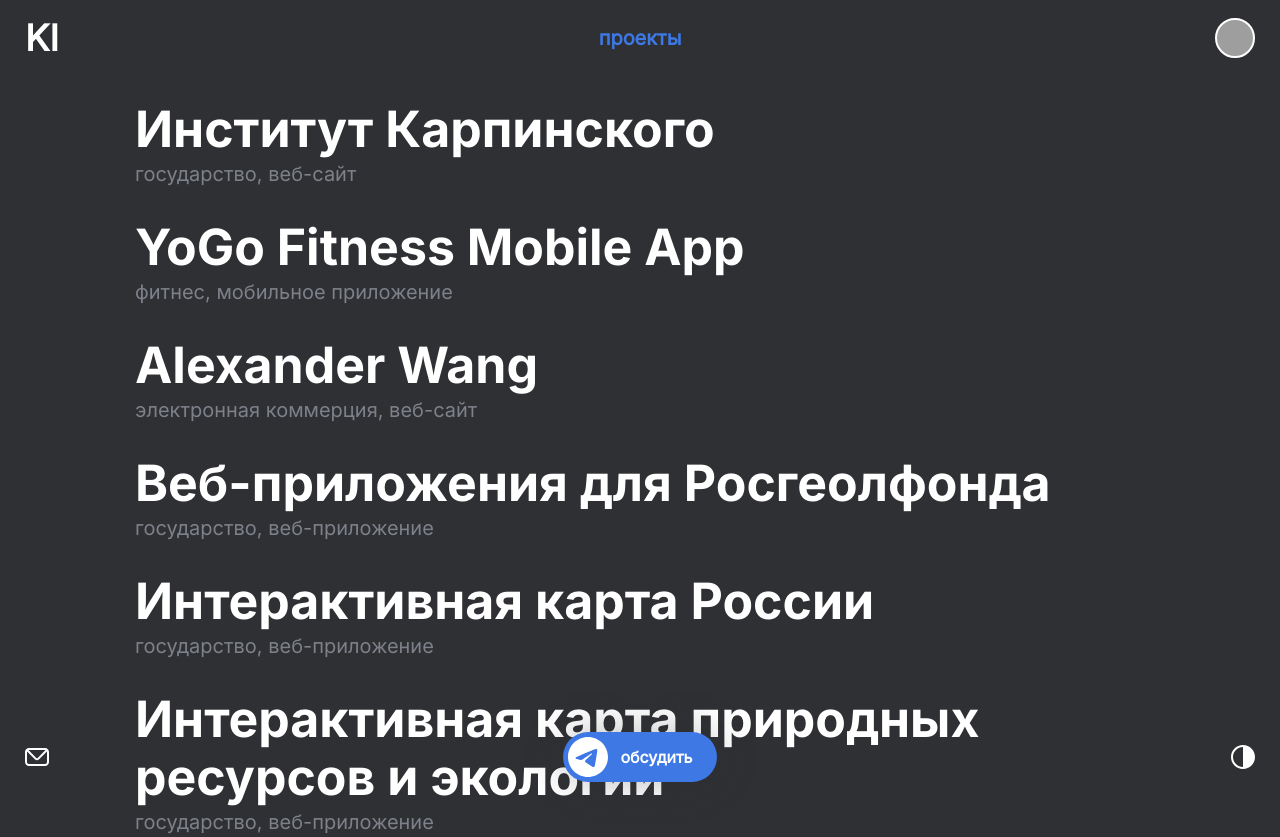
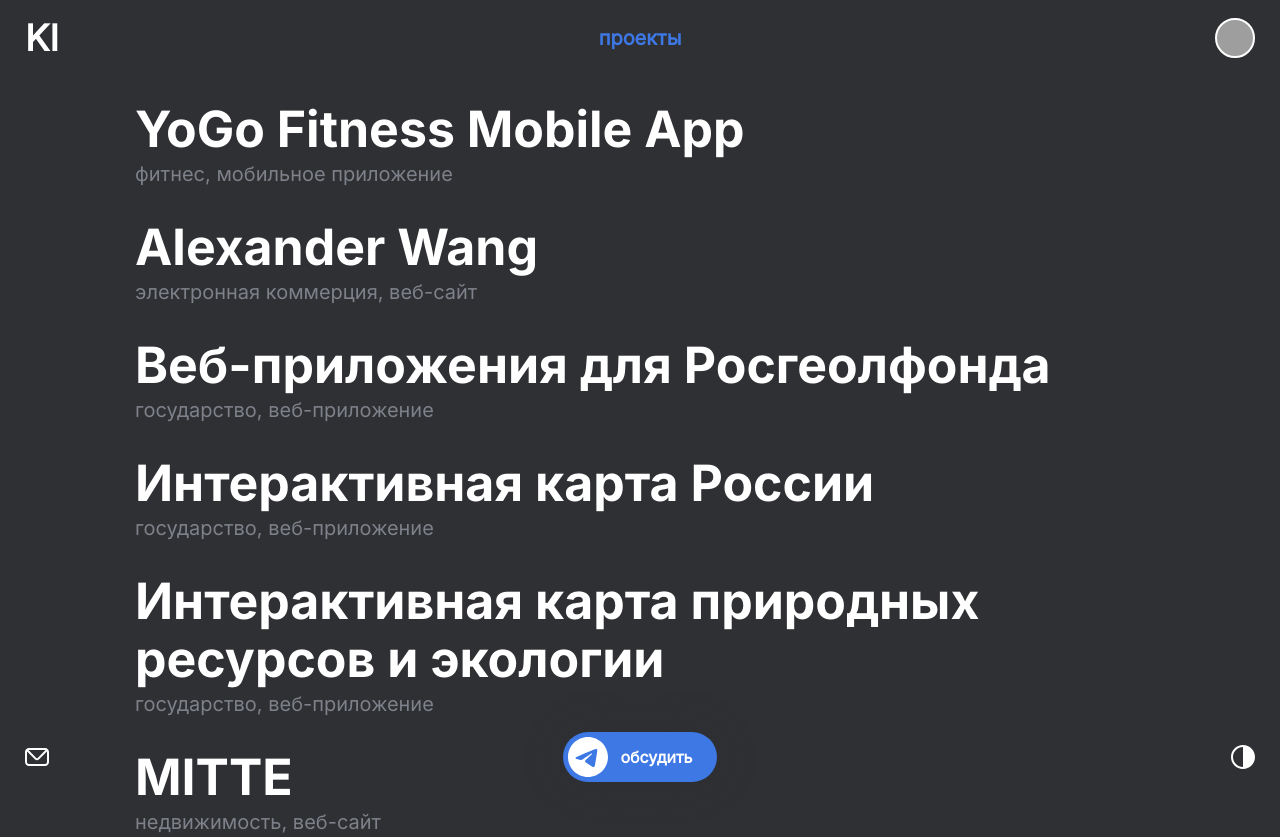
Before and after one commit to h00kdump/KI-studio, a website: page src/projects.html in a window 1280 px wide. Shown: the top 837 px of the page. Drawn offline with nearby package versions, Linux system fonts and the light colour scheme; files that its build step writes are made by us from their sources; grey boxes are pictures that could not be loaded.

Commit message:
hided last project

```diff
--- a/src/projects.html
+++ b/src/projects.html
@@ -1233,11 +1233,11 @@
 
         <section class="projects">
 
-            <div class="projects__one_project projects__one_project" id="openModal14">
+            <!-- <div class="projects__one_project projects__one_project" id="openModal14">
                 <div data-lang="01-project-header" class="projects__one_project__heading">Институт Карпинского</div>
                 <div data-lang="01-project-subheader" class="projects__one_project__subheading">государство, веб-сайт</div>
                 <img src="img/projects/IK/preview/KarpinskyInstitute_Preview-v02-1-2.webp" alt="YoGo Fitness" class="projects__one_project__img">
-            </div>
+            </div> -->
             <div class="projects__one_project projects__one_project" id="openModal13">
                 <div data-lang="01-project-header" class="projects__one_project__heading">YoGo Fitness Mobile App</div>
                 <div data-lang="01-project-subheader" class="projects__one_project__subheading">фитнес, мобильное приложение</div>
```
Also changed, not shown: dist/projects.html.
